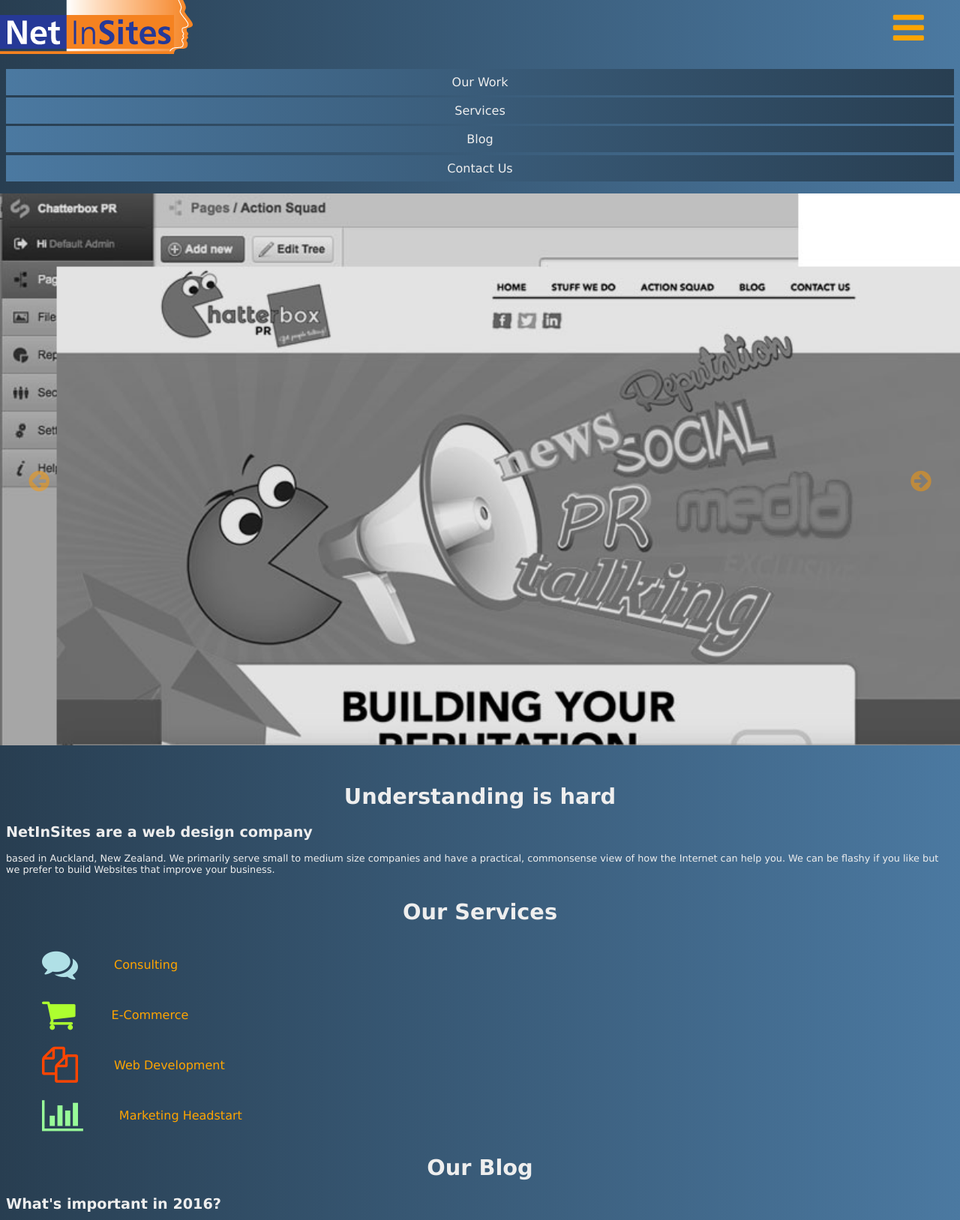
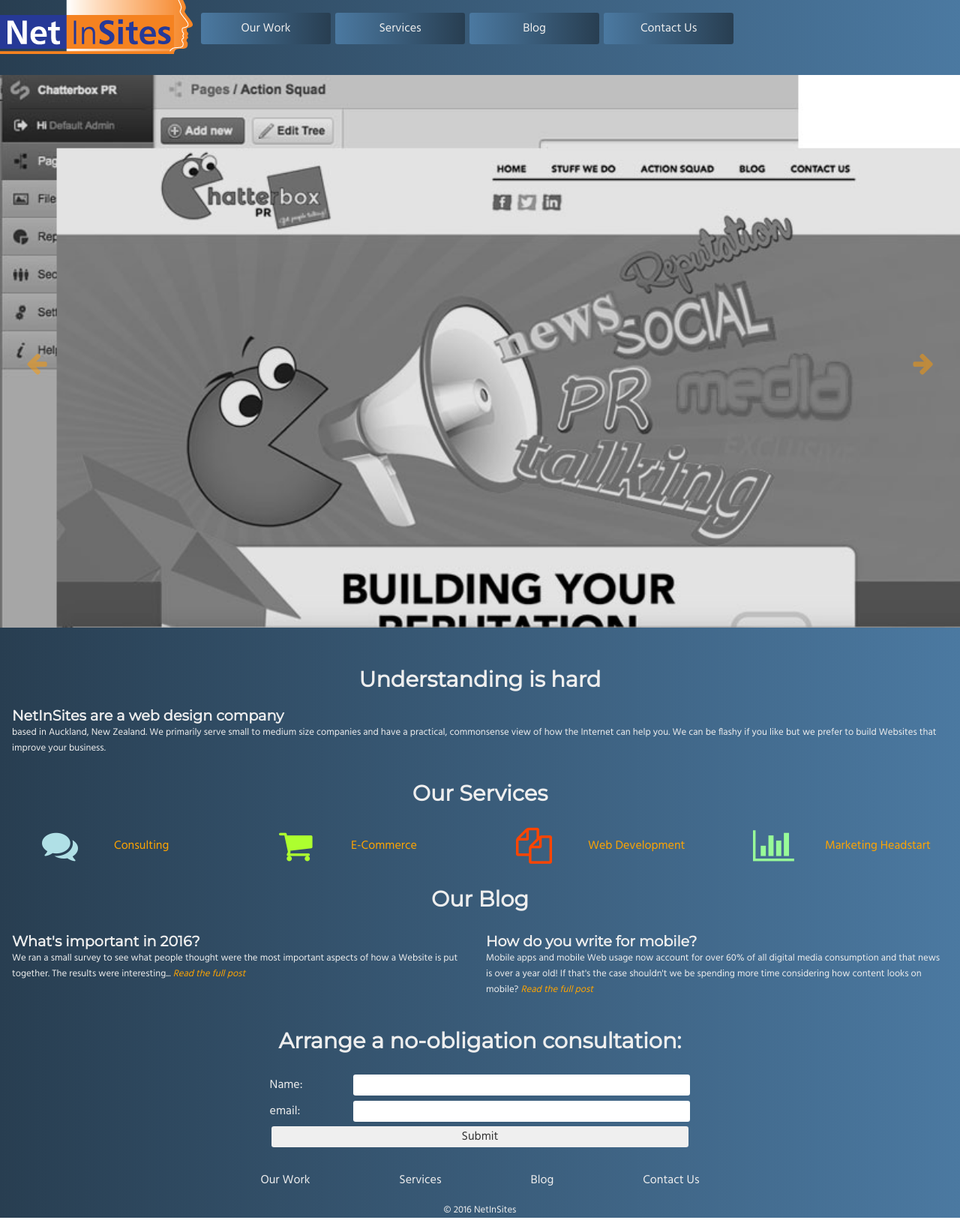
Before and after one commit to mjasharp/netinsites, a plain HTML site: page index.html in a window 1280 px wide. Shown: the part 2-1629 px from the top of the page at 75% size. Drawn offline with Linux system fonts and the light colour scheme.

Commit message:
hopefully final stage for this project

```diff
--- a/assets/css/styles.css
+++ b/assets/css/styles.css
@@ -1,7 +1,7 @@
 /*All devices and mobile phone*/
 
 body{
-	font-family: Verdana, helvetica, arial, sans-serif;
+	font-family: 'Hind', sans-serif;
 	color: #eee;
 	display: flex;
 	flex-direction: column;
@@ -25,9 +25,6 @@ a{
 	text-decoration: none;
 	color: orange;
 }
-.hidden{
-	display: none;
-}
 
 
 /*------HEADER------*/
@@ -43,15 +40,20 @@ a{
 #hamburger{
 	flex: 1 0 5%;
 }
-
+nav{
+	height: 11.7em;
+	transition: all ease 0.3s;
+}
 nav ul{
 	padding: 0 0.5em;
+
 }
 nav ul li{
 	list-style: none;
 	padding: 0.5em 0;
 	margin-top: 0.2em;
 	text-align: center;
+	border-radius: 0.2em;
 
 background: #4B79A1; /* fallback for old browsers */
 background: -webkit-linear-gradient(to left, #283E51 , #4B79A1); /* Chrome 10-25, Safari 5.1-6 */
@@ -60,10 +62,17 @@ background: linear-gradient(to left, #283E51 , #4B79A1); /* W3C, IE 10+/ Edge, F
 nav ul li a, .footer ul li a{
 	color: #eee;
 }
+
+nav ul li:hover{
+	nav ul li a{
+		color: orange;
+	}
+}
+
 nav ul li a:hover{
 	text-shadow: 0 0 thin white;
 	color: orange;
-	transition: all ease 0.1s;
+	transition: all ease 0.2s;
 }
 .image-slider{
 	width: 100vw;
@@ -80,16 +89,16 @@ nav ul li a:hover{
 	position: absolute;
 	z-index: 50;
 }
-.fa-arrow-circle-left{
-	left:.2em;
+.fa-arrow-left{
+	left:.1em;
 	color: rgba(255,153,0,0.5);
 	position: absolute;
 	top: 50%;
 	transform: translateY(-50%);
 	z-index: 100;
 }
-.fa-arrow-circle-right{
-	right:.2em;
+.fa-arrow-right{
+	right:.1em;
 	color: rgba(255,153,0,0.5);
 	position: absolute;
 	top: 50%;
@@ -103,16 +112,23 @@ nav ul li a:hover{
 /*------MAIN------*/
 
 h1{
+	font-family: 'Montserrat', sans-serif;
 	font-size: 1.8em;
 	text-align: center;
 }
 h2{
+	font-family: 'Montserrat', sans-serif;
 	font-size: 1.2em;
 	padding: 0;
+	margin: 0;
 }
 p{
 	font-size: 0.8em;
 	padding: 0;
+	margin-top: 0;
+}
+p a{
+	font-style: italic;
 }
 
 .services{
@@ -134,15 +150,19 @@ p{
 }
 .fa-comments{
 	color: powderblue;
+	width: 1em;
 }
 .fa-shopping-cart{
 	color: greenyellow;
+	width: 1em;
 }
 .fa-files-o{
 	color: orangered;
+	width: 1em;
 }
 .fa-bar-chart{
 	color: palegreen;
+	width: 1em;
 }
 
 
@@ -161,7 +181,6 @@ form fieldset{
 	align-items: center;
 	justify-content: center;
 	padding: 0.2em;
-	display: flex;
 }
 .formInputRow label{
 	flex: 1 0 20%;
@@ -180,6 +199,7 @@ form fieldset{
 	display: flex;
 	align-items: center;
 	justify-content: space-around;
+	padding: 0;
 }
 .footer ul li{
 	list-style: none;
@@ -188,8 +208,19 @@ form fieldset{
 .footer ul li a:hover{
 	text-shadow: 0 0 thin white;
 	color: orange;
-	transition: all ease 0.1s;
+	transition: all ease 0.2s;
 }
+#copyright{
+	text-align: center;
+	margin-bottom: 0;
+}
+
+span:hover{
+	color: white;
+	transition: all ease 0.2s;
+}
+
+
 
 
 
@@ -199,11 +230,92 @@ form fieldset{
 /*for tablet - inclusive*/
 @media only screen and (min-width : 44em) {
 
+	nav{
+		height: 6.4em;
+	}
+	nav ul{
+		display: flex;
+		flex-direction: row;
+		flex-wrap: wrap;
+		align-items: flex-start;
+		justify-content: space-around;
+	}
+	nav ul li{
+		margin: 0.2em;
+		flex: 1 0 40%;
+	}
+	.preamble{
+		margin: 0.5em;
+	}
+	.services h1{
+		flex: 1 0 100%;
+	}
+	.services a{
+		flex: 1 0 50%;
+	}
+	.blog{
+		display: flex;
+		flex-direction: row;
+		flex-wrap: wrap;
+		align-items: flex-start;
+		justify-content: space-around;
+	}
+	.blog h1{
+		flex: 1 0 100%;
+	}
+	.blogPosts{
+		margin: 0.5em;
+		flex: 1 0 40%;
+	}
+	.contactForm, .footer{
+		max-width: 44em;
+		margin: auto;
+	}
+
 }
 
 
 
+
+
+/*so hamburger nav works only on table and phone*/
+@media only screen and (max-width : 63.99999999em){
+	.hidden{
+		height: 0;
+	}
+}
+
 /*for destop - inclusive*/
 @media only screen and (min-width : 64em) {
 
+	body{
+		max-width: 80em;
+		margin: auto;
+	}
+	#hamburger{
+		display: none;
+	}
+
+	nav ul{
+		max-width: 70%;
+	}
+	nav ul li{
+		flex: 1 0 20%;
+	}
+	.image-slider{
+		max-width: 80em;
+		max-height: 48em;
+	}
+	.services a{
+		flex: 1 0 20%;
+	}
+	.topDesktop{
+		display: flex;
+		align-items: flex-start;
+		justify-content: space-between;
+	}
+	nav{
+		flex: 1 0 55%;
+	}
+
 }
--- a/assets/js/script.js
+++ b/assets/js/script.js
@@ -1,11 +1,11 @@
 window.onload = function(){
 	// everything goes in here
 
-	var hamburger = document,querySelector(".fa-bars");
+	var hamburger = document.querySelector("#hamburger");
 	var nav = document.querySelector(".nav");
 
-	var leftArrow = document.querySelector(".fa-arrow-circle-left");
-	var rightArrow = document.querySelector(".fa-arrow-circle-right");
+	var leftArrow = document.querySelector(".fa-arrow-left");
+	var rightArrow = document.querySelector(".fa-arrow-right");
 	var images = document.querySelector(".images");
 
 	rightArrow.addEventListener("click", function(){
@@ -30,7 +30,9 @@ window.onload = function(){
 		};
 	});
 
-	hamburger.addEventListener("click", function(){
-		nav.className = "";
+	hamburger.addEventListener("click", function(e){
+		e.preventDefault();
+		nav.classList.toggle("hidden");
 	});
+
 };
--- a/index.html
+++ b/index.html
@@ -3,18 +3,24 @@
 <head>
 	<meta charset="UTF-8">
 	<title>Net In Sites: Home</title>
+
+	<link rel="shortcut icon" href="assets/images/favicon.ico" />
+
 	<link rel="stylesheet" href="assets/css/normalize.css">
 	<link rel="stylesheet" href="https://maxcdn.bootstrapcdn.com/font-awesome/4.5.0/css/font-awesome.min.css">
+	<link href='https://fonts.googleapis.com/css?family=Montserrat' rel='stylesheet' type='text/css'>
+	<link href='https://fonts.googleapis.com/css?family=Hind' rel='stylesheet' type='text/css'>
 	<link rel="stylesheet" href="assets/css/styles.css">
 </head>
 <body>
 
 	<header>
+		<div class="topDesktop">
 			<div class="header">
 				<a href="index.html"><img src="assets/images/logo.png" alt="logo"></a>
-			<a href="" id="hamburger"><i class="fa fa-bars fa-3x"></i></a>
+				<a href="" id="hamburger"><i class="fa fa-bars fa-2x"></i></a>
 			</div>
-		<nav class="nav">
+			<nav class="nav hidden">
 				<ul>
 					<li><a href="#ourWork">Our Work</a></li>
 					<li><a href="#services">Services</a></li>
@@ -22,9 +28,10 @@
 					<li><a href="#contact">Contact Us</a></li>
 				</ul>
 			</nav>
+		</div>
 		<div class="image-slider" id="ourWork">
-			<i class="fa fa-arrow-circle-left fa-2x" id="leftArrow"></i>
-			<i class="fa fa-arrow-circle-right fa-2x" id="rightArrow"></i>
+			<i class="fa fa-arrow-left fa-2x" id="leftArrow"></i>
+			<i class="fa fa-arrow-right fa-2x" id="rightArrow"></i>
 			<div class="images">
 				<img src="assets/images/image1.jpg" class="current">
 				<img src="assets/images/image2.jpg" class="">
@@ -49,10 +56,14 @@
 		</div>
 		<div class="blog" id="blog">
 			<h1>Our Blog</h1>
+			<div class="blogPosts">
 				<h2>What's important in 2016?</h2>
-			<p>We ran a small survey to see what people thought were the most important aspects of how a Website is put together. The results were interesting...<br /><a href="">Read the full post</a></p>
+				<p>We ran a small survey to see what people thought were the most important aspects of how a Website is put together. The results were interesting... <a href=""><span>Read the full post</span></a></p>
+			</div>
+			<div class="blogPosts">
 				<h2>How do you write for mobile?</h2>
-			<p>Mobile apps and mobile Web usage now account for over 60% of all digital media consumption and that news is over a year old! If that's the case shouldn't we be spending more time considering how content looks on mobile?<br /><a href="">Read the full post</a></p>
+				<p>Mobile apps and mobile Web usage now account for over 60% of all digital media consumption and that news is over a year old! If that's the case shouldn't we be spending more time considering how content looks on mobile? <a href=""><span>Read the full post</span></a></p>
+			</div>
 		</div>
 	</main>
 
@@ -83,6 +94,7 @@
 				<li><a href="#contact">Contact Us</a></li>
 			</ul>
 		</div>
+		<p id="copyright">&copy 2016 NetInSites</p>
 	</footer>
 
 <script type="text/javascript" src="assets/js/script.js"></script>
```
Also changed, not shown: assets/images/favicon.ico (added), 2 other files. Lines whose indentation alone changed are shown as unchanged.
